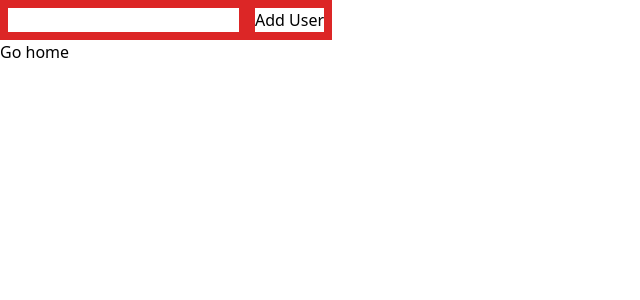
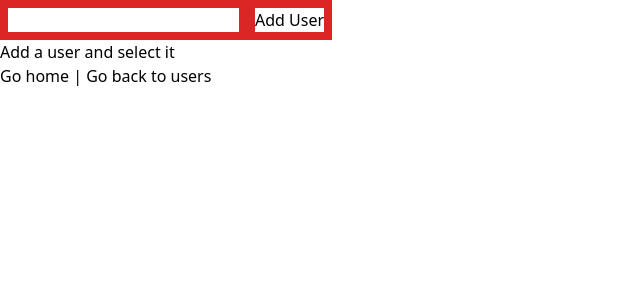
Before and after one commit to AnastasiaGandolfi/Esercizi_React, a React (Create React App) app in the folder my-app/: page /users in a window 1280 px wide. Shown: the top 300 px of the page, without its empty margins (0-640 px from the left). Built offline with nearby package versions, Linux system fonts and the light colour scheme.

Commit message:
exercise done

```diff
--- a/my-app/src/App.js
+++ b/my-app/src/App.js
@@ -5,7 +5,7 @@ import GithubUserList from "./GithubUserList";
 import ShowGithubUser from "./ShowGithubUser";
 import Welcome from "./Welcome";
 
-// Add a Route to the users path that shows the GihubUserList component from useEffect 04. Modify it so that instead of showing the GithubUser component for each username entered, it shows a link to a nested route that shows the ShowGithubUser component. In doing so, remove the /users/:username route from the App component, and add a new nested route within the /users route.
+// Add an index route to the GithubUserList route that shows the "Add a user and select it" message.
 
 export class App extends React.Component {
     render() {
@@ -32,7 +32,8 @@ export class App extends React.Component {
                             </Link>
                         </div>} />
                     <Route path="users" element={<div><GithubUserList />
-                    <Link to='/'>Go home</Link></div>}>
+                        <Link to='/'>Go home</Link> | <Link to='.'>Go back to users</Link> </div>}>
+                        <Route index element={<p>Add a user and select it</p>} />
                         <Route path=":username" element={<ShowGithubUser />} />
                     </Route>
                     <Route path='*' element={
```
